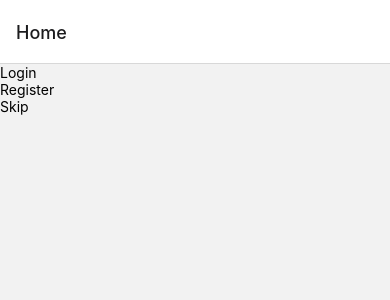
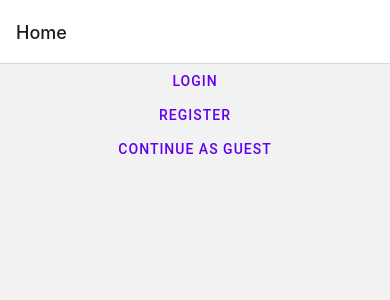
Before and after one commit to JayaDeHart/workout-generator-frontend, a React Native app: screen /Home in a window 390 px wide. Shown: the top 300 px of the page. Built offline with nearby package versions, Linux system fonts and the light colour scheme.

Commit message:
context + routing

```diff
--- a/App.js
+++ b/App.js
@@ -1,26 +1,41 @@
 import * as React from 'react';
-import { View, Text } from 'react-native';
 import { NavigationContainer } from '@react-navigation/native';
 import { createNativeStackNavigator } from '@react-navigation/native-stack';
+import { DefaultTheme, Provider as PaperProvider } from 'react-native-paper';
 import Home from './src/screens/Home';
 import Login from './src/screens/Login';
 import Register from './src/screens/Register';
 import OneRepMax from './src/screens/OneRepMax';
 import Plan from './src/screens/Plan';
+import UserContext from './src/context/user';
 
 const Stack = createNativeStackNavigator();
 
+const theme = {
+  ...DefaultTheme,
+};
+
+//customize theme l8r
+
 function App() {
   return (
+    <UserContext>
+      <PaperProvider theme={theme}>
         <NavigationContainer>
-      <Stack.Navigator>
+          <Stack.Navigator initialRouteName="Home">
             <Stack.Screen name="Home" component={Home} />
             <Stack.Screen name="Login" component={Login} />
             <Stack.Screen name="Register" component={Register} />
             <Stack.Screen name="Plan" component={Plan} />
-        <Stack.Screen name="One Rep Max" component={OneRepMax} />
+            <Stack.Screen
+              name="ORM"
+              component={OneRepMax}
+              options={{ title: 'One Rep Max' }}
+            />
           </Stack.Navigator>
         </NavigationContainer>
+      </PaperProvider>
+    </UserContext>
   );
 }
 
--- a/babel.config.js
+++ b/babel.config.js
@@ -1,6 +1,11 @@
-module.exports = function(api) {
+module.exports = function (api) {
   api.cache(true);
   return {
     presets: ['babel-preset-expo'],
+    env: {
+      production: {
+        plugins: ['react-native-paper/babel'],
+      },
+    },
   };
 };
--- a/package.json
+++ b/package.json
@@ -17,6 +17,7 @@
     "react": "17.0.1",
     "react-dom": "17.0.1",
     "react-native": "0.64.3",
+    "react-native-paper": "^4.11.2",
     "react-native-safe-area-context": "3.3.2",
     "react-native-screens": "~3.10.1",
     "react-native-web": "0.17.1"
--- /dev/null
+++ b/src/context/user.js
@@ -0,0 +1,28 @@
+import React, { useState } from 'react';
+
+export const UserContext = React.createContext();
+
+function User(props) {
+  const [username, setUsername] = useState(null);
+  const [token, setToken] = useState(null);
+  const [isLoggedIn, setIsLoggedIn] = useState(false);
+  //if "continue as guest, keep "isLoggedIn" false
+
+  const state = {
+    username,
+    setUsername,
+    token,
+    setToken,
+    isLoggedIn,
+    setIsLoggedIn,
+  };
+
+  return (
+    <UserContext.Provider value={state}>{props.children}</UserContext.Provider>
+  );
+}
+
+export default User;
+
+// use "Async-Storage" instead of cookies for persistant login state in Native
+// https://www.bigbinary.com/blog/handling-authentication-state-in-react-native
--- a/src/screens/Home.js
+++ b/src/screens/Home.js
@@ -1,12 +1,31 @@
 import { StyleSheet, Text, View } from 'react-native';
+import { Button } from 'react-native-paper';
 import React from 'react';
 
-const Home = () => {
+const Home = ({ navigation }) => {
   return (
     <View>
-      <Text>Login</Text>
-      <Text>Register</Text>
-      <Text>Skip</Text>
+      <Button
+        onPress={() => {
+          navigation.navigate('Login');
+        }}
+      >
+        Login
+      </Button>
+      <Button
+        onPress={() => {
+          navigation.navigate('Register');
+        }}
+      >
+        Register
+      </Button>
+      <Button
+        onPress={() => {
+          navigation.navigate('ORM');
+        }}
+      >
+        Continue as Guest
+      </Button>
     </View>
   );
 };
```
Also changed, not shown: 1 other file (tests, documents, lock files or other folders). Lines whose indentation alone changed are shown as unchanged.
